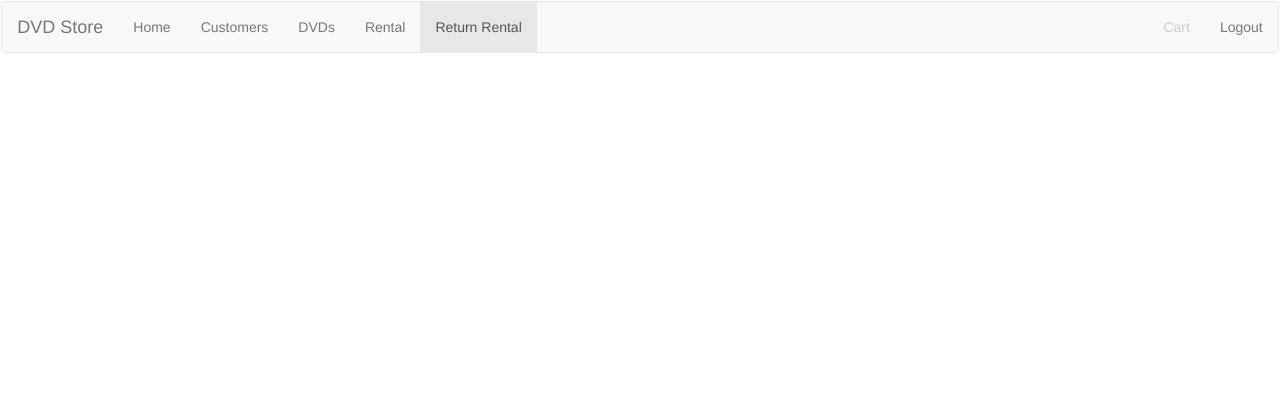
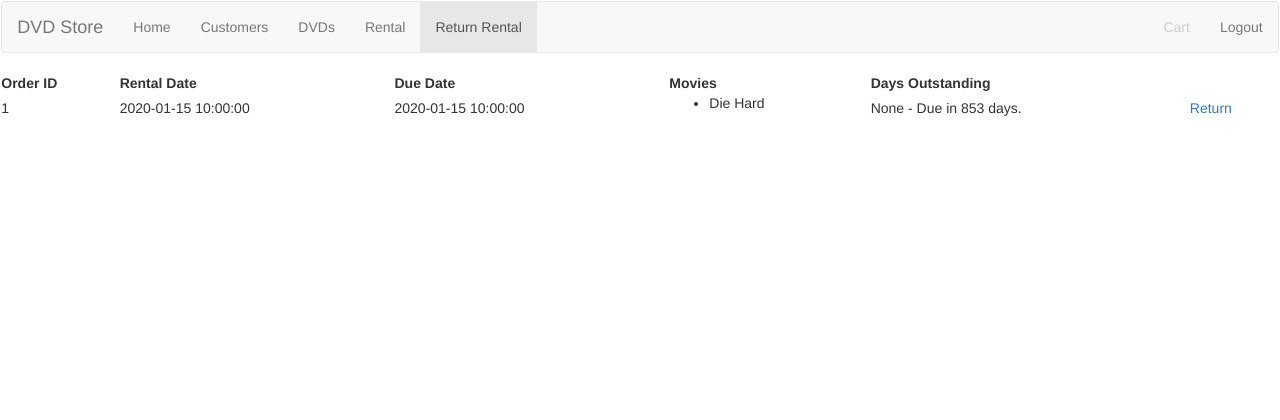
Before and after one commit to Marco-LimaBean/PHPTest, a PHP site: page /return in a window 1280 px wide. Shown: the top 420 px of the page. Run offline with PHP 8.4, Linux system fonts and the light colour scheme; the visitor is signed in with stand-in values (Sample User, id 1); data comes from the database, SQL or seed files in the repository; tables that the repository leaves empty or names only in its code hold one stand-in row (values such as "Sample post"); some libraries are stand-ins or nearby versions.

Commit message:
v0.4.1 - problem

```diff
--- a/customerRental.php
+++ b/customerRental.php
@@ -29,7 +29,6 @@ echo "<h3> Dvd Rental: </h3>";
 
 //get DVD to display
 $dvdList = getDvd();
-
 dvdTableStart();
 
 foreach ($dvdList as $value) {
--- a/dbConnect.php
+++ b/dbConnect.php
@@ -163,7 +163,7 @@ class dbConnect
         return $this->conn->query($query);
     }
 
-    /**
+    /** Updates a customer order.
      * @param $table
      * @param $set orderLine;
      * @param $where
@@ -175,6 +175,22 @@ class dbConnect
         `rent_date` = '" . addslashes($set->getRentDate()) . "', `actual_return_date` = '" . $set->getActualReturnDate()
             . "'";
         $query = "UPDATE " . $table . " SET " . $setQuery . " WHERE " . $where;
+
+        return $this->conn->query($query);
+    }
+
+    /** Inserts a dvd ID and order ID into the given table (default = dvd_order_line table)
+     * @param $dvdId int
+     * @param $orderId int
+     * @param string $table
+     * @return bool|mysqli_result
+     */
+    public function insertDvdOrder($dvdId, $orderId, $table = "dvd_order_line")
+    {
+        $values = "'" . $dvdId . "', '" . $orderId . "'";
+
+        $columnNames = "`dvd_id`, `order_id`";
+        $query = "INSERT INTO " . $table . " (" . $columnNames . ") VALUES (" . $values . ");";
 
         return $this->conn->query($query);
     }
--- a/functionsCart.php
+++ b/functionsCart.php
@@ -54,3 +54,20 @@ function updateOrderLine($orderLine)
         return $dbConnect->updateOrder("order_line", $orderLine, "id = " . $orderLine->getOrderId());
     }
 }
+
+
+/** Inserts a dvd ID and order ID into the given table (default = dvd_order_line table)
+ * @param $dvdId
+ * @param $orderId
+ * @param $table
+ * @return bool|mysqli_result
+ */
+function updateDvdOrder($dvdId, $orderId, $table = "dvd_order_line table")
+{
+    if (!isset($dbConnect)) {
+        if (!class_exists("dbConnect")) include('dbConnect.php');
+        $dbConnect = new dbConnect();
+    }
+
+    return $dbConnect->insertDvdOrder($dvdId, $orderId, $table);
+}
--- a/functionsDvd.php
+++ b/functionsDvd.php
@@ -19,14 +19,23 @@ function getDvd()
     if (!class_exists("dvd")) require("dvd.php");
     $dbConnect = new dbConnect();
     $dvd = array();
-    $results = $dbConnect->fetch("
+    $resultsDvds = $dbConnect->fetch("
         SELECT dvd.id, dvd.name, dvd.description,dvd.release_date, dvd.category_id, category.category_name
         FROM dvd
         INNER JOIN category ON category.id = dvd.category_id;");
-    foreach ($results as $key => $value){
-        array_push($dvd, new dvd($value['id'], $value['name'], $value['description'],
-            $value['release_date'], $value['category_id'], $value['category_name']));
+
+    echo "RESULTS: <pre>";
+    var_dump($resultsDvds);
+
+
+    foreach ($resultsDvds as $key => $resultDvd) {
+        array_push($dvd, new dvd($resultDvd['id'], $resultDvd['name'], $resultDvd['description'],
+            $resultDvd['release_date'], $resultDvd['category_id'], $resultDvd['category_name']));
+        echo "DVD (" . $key . ") :";
+        var_dump($dvd);
     }
+
+    echo "</pre>";
 
     return $dvd;
 }
--- a/functionsMain.php
+++ b/functionsMain.php
@@ -125,3 +125,19 @@ function jsonJSEcho($variable, $object){
 ";
 
 }
+
+/** Returns the number of days between the given date and system date.
+ *  Positive means that the date is in the future
+ *  Zero means that it is within 24 hours
+ *  Negative means that the date has passed
+ * @param $date
+ * @return float
+ */
+function getDayDifference($date)
+{
+    $now = time(); // or your date as well
+    $your_date = strtotime($date);
+    $datediff = $now - $your_date;
+
+    return floor($datediff / (60 * 60 * 24));
+}
--- a/functionsOrder.php
+++ b/functionsOrder.php
@@ -76,3 +76,114 @@ function getOutstanding($customerId)
         return false;
     }
 }
+
+
+/** Selects the highest order id associated with that customer.
+ * @param $customerId int
+ * @return int
+ */
+function getNewestCustomerOrderId($customerId)
+{
+    if (!class_exists("dbConnect")) require("dbConnect.php");
+    if (!class_exists("orderLine")) require("orderLine.php");
+
+    if (!isset($dbConnect)) {
+        if (!class_exists("dbConnect")) include('dbConnect.php');
+        $dbConnect = new dbConnect();
+    }
+
+    $where = ["`order`.`customer_id` = " . $customerId];
+    $resultMaxOrder = $dbConnect->fetch("SELECT max(`order`.`id`) FROM `order`", $where);
+    $resultMaxOrder = array_values($resultMaxOrder[0]); //can't seem to refer by id?
+    return $resultMaxOrder[0]; //return only the result id.
+}
+
+/** Top of the table rental return table
+ *
+ */
+function orderTableStart()
+{
+    ?>
+    <table>
+        <tr>
+            <th>Order ID</th>
+            <th>Rental Date</th>
+            <th>Due Date</th>
+            <th>Movies</th>
+            <th>Days Outstanding</th>
+            <th>&nbsp;</th> <!--actions-->
+        </tr>
+    <?php
+}
+
+/** Prints out a row for every outstanding item.
+ * It will display rented DVD's in its own column, displaying all DVD's associated with the order
+ *
+ * @param $outstandingItem orderLineItem
+ */
+function orderTableItem($outstandingItem)
+{
+
+    echo "<tr>
+                <td>" . htmlspecialchars($outstandingItem->getOrderId()) . "</td>
+                <td> " . htmlspecialchars($outstandingItem->getRentDate()) . "</td>
+                <td> " . htmlspecialchars($outstandingItem->getDueDate()) . "</td>
+                <td>" . orderTableItemDVDBullets($outstandingItem->getDvdShortArray()) . " </td>
+                <td>" . htmlspecialchars(getDaysOutstanding($outstandingItem->getDueDate())) . "</td>
+                <td> <a href='?orderId=" . htmlspecialchars($outstandingItem->getOrderId()) . "'>Return</a></td>
+            </tr>";
+
+}
+
+/** returns a string value of the given DVDShort array as a bullet list.
+ * @param $dvdList dvdShort
+ * @return string
+ */
+function orderTableItemDVDBullets($dvdList)
+{
+
+    $bulletList = "<ul>
+";
+
+    foreach ($dvdList as $dvdItem) {
+        $bulletList .= orderTableItemDVDListItem($dvdItem);
+    }
+
+    $bulletList .= "</ul>";
+    return $bulletList;
+}
+
+/** Returns the dvd item's name wrapped in <li> tags
+ * @param $dvd dvdShort
+ * @return string <li> dvd's name </li>
+ */
+function orderTableItemDVDListItem($dvd)
+{
+    return ("<li> " . htmlspecialchars($dvd->getName()) . " </li>
+");
+}
+
+/** Echoes the end of the order table
+ *
+ */
+function orderTableEnd()
+{
+    echo "</table>";
+}
+
+
+/** Returns either none - due in # days or # of days
+ * @param $date
+ * @return float
+ */
+function getDaysOutstanding($date)
+{
+    $dateDifference = getDayDifference($date);
+    if ($dateDifference > 0) {
+        return htmlspecialchars($dateDifference) . " days ago";
+    } else if ($dateDifference == 0) {
+        return "0 - Due Today";
+    } else { //isn't due
+        return "None - Due in " . htmlspecialchars($dateDifference * -1) . " days.";
+    }
+}
--- a/orderTable.php
+++ b/orderTable.php
@@ -17,8 +17,28 @@ include_once('functionsCustomer.php');
 include_once('functionsCart.php');
 include_once('functionsOrder.php');
 
+//get outstanding orders (movies that haven't been returned) from the logged in user:
 $outstanding = getOutstanding($_SESSION['loggedIn']);
+/*
+ * Display
+ */
 
-foreach ($outstanding as $orderLine) {
+if ($outstanding) { //if there are outstanding items.
+    orderTableStart();
 
+    foreach ($outstanding as $orderLine) {
+
+        orderTableItem($orderLine);
+    }
+
+    orderTableEnd();
+} else {
+    //if there are no outstanding items
+
+    echo "<h3> You have no rentals to return. </h3>";
 }
+
+
+/*
+ * /DISPLAY
+ */
```
Also changed, not shown: customerCart.php (+32 -4 lines).
